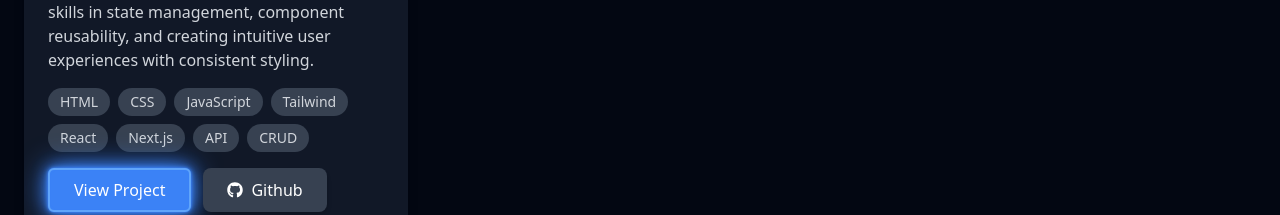
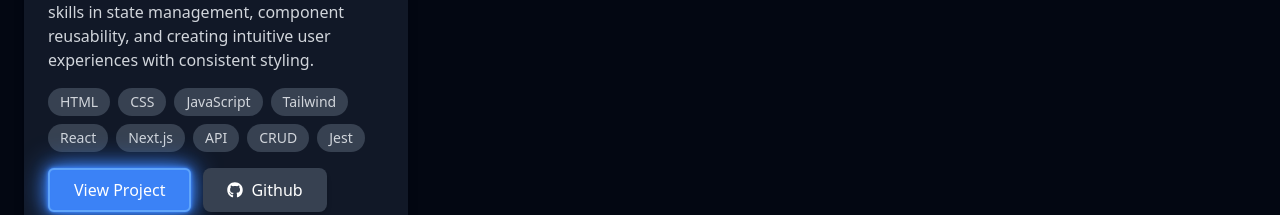
Before and after one commit to ryanhendrawan9/Portfolio, a React (Vite) app in the folder my-project/: page / in a window 1280 px wide. Shown: the part 3964-4179 px from the top of the page. Built offline with nearby package versions, Linux system fonts and the light colour scheme.

Commit message:
feat: Update Project add Jest Project Dibimbing Food

```diff
--- a/my-project/src/components/Project.jsx
+++ b/my-project/src/components/Project.jsx
@@ -101,6 +101,7 @@ const Project = () => {
         "Next.js",
         "API",
         "CRUD",
+        "Jest",
       ],
       link: "https://dibimbing-food-nextjs.vercel.app/",
       github: "https://github.com/ryanhendrawan9/DibimbingFood-Nextjs.git",
```
